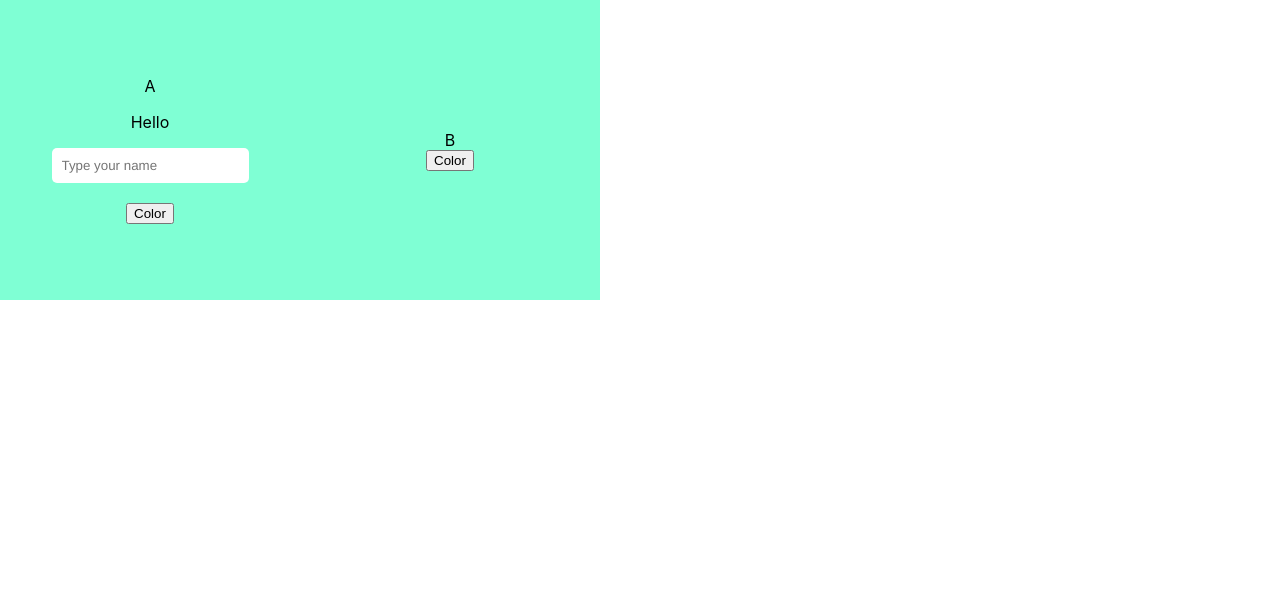
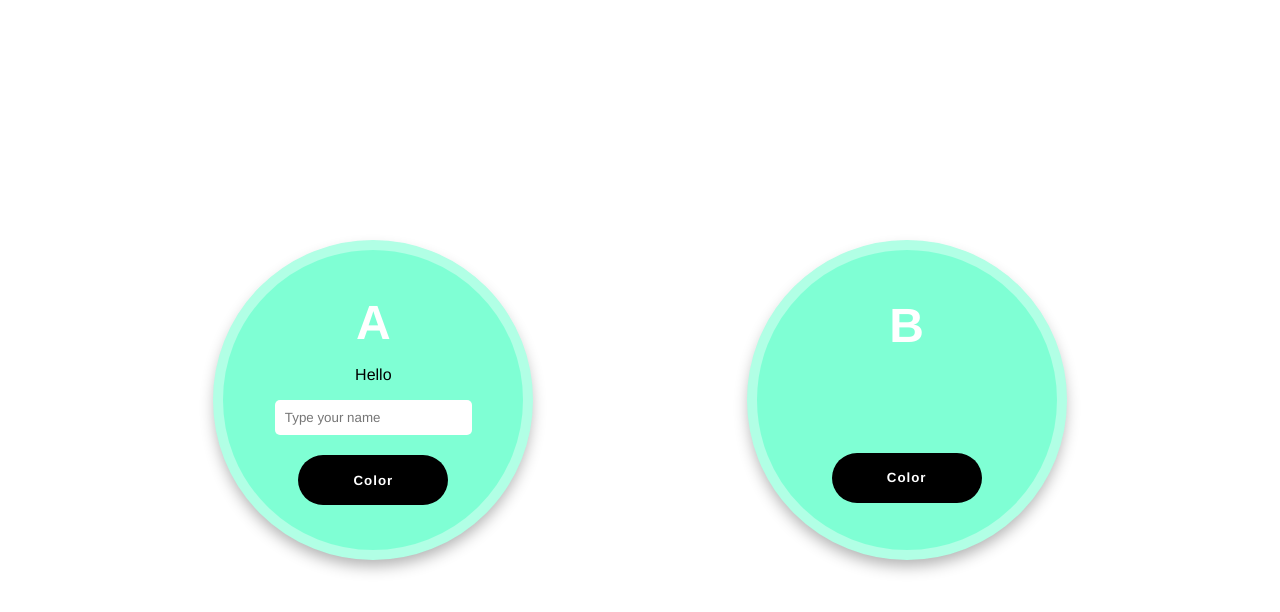
Before and after one commit to LouLapins/React_Test, a React (Create React App) app: page / in a window 1280 px wide. Shown: the top 612 px of the page. Built offline with nearby package versions, Linux system fonts and the light colour scheme.

Commit message:
Task 7 Mediaqueries + Styling

```diff
--- a/src/index.css
+++ b/src/index.css
@@ -11,9 +11,15 @@ code {
 
 .App {
     display: flex;
+    justify-content: space-evenly;
+    align-items: center;
+    width: 100%;
+    height: 100vh;
+    font-family: 'Helvetica Neue', sans-serif;
 }
 
 .component {
+    border: 10px solid rgb(177, 255, 229);
     width: 300px;
     height: 300px;
     background-color: aquamarine;
@@ -21,10 +27,24 @@ code {
     justify-content: center;
     align-items: center;
     flex-direction: column;
+    border-radius: 50%;
+    -webkit-box-shadow: 0px 8px 15px -2px rgba(0, 0, 0, 0.31);
+    box-shadow: 0px 8px 15px -2px rgba(0, 0, 0, 0.31);
 }
 
 #pink {
     background-color: #fcc1e4;
+    border: 10px solid #ffd4ed;
+}
+
+.component_title {
+    font-size: 48px;
+    font-weight: 700;
+    color: #ffff;
+}
+
+#b {
+    margin-bottom: 100px;
 }
 
 .name_field {
@@ -34,3 +54,27 @@ code {
     font-family: 'Helvetica Neue', sans-serif;
     margin-bottom: 20px;
 }
+
+.color_btn {
+    width: 150px;
+    height: 50px;
+    border: none;
+    background-color: black;
+    color: white;
+    font-family: 'Helvetica Neue';
+    font-weight: 700;
+    letter-spacing: 1px;
+    border-radius: 25px;
+    cursor: pointer;
+}
+
+.color_btn:hover {
+    -webkit-box-shadow: 0px 17px 30px -17px #000000;
+    box-shadow: 0px 17px 30px -17px #000000;
+}
+
+@media (max-width:500px) {
+    .App {
+        flex-direction: column;
+    }
+}
```
